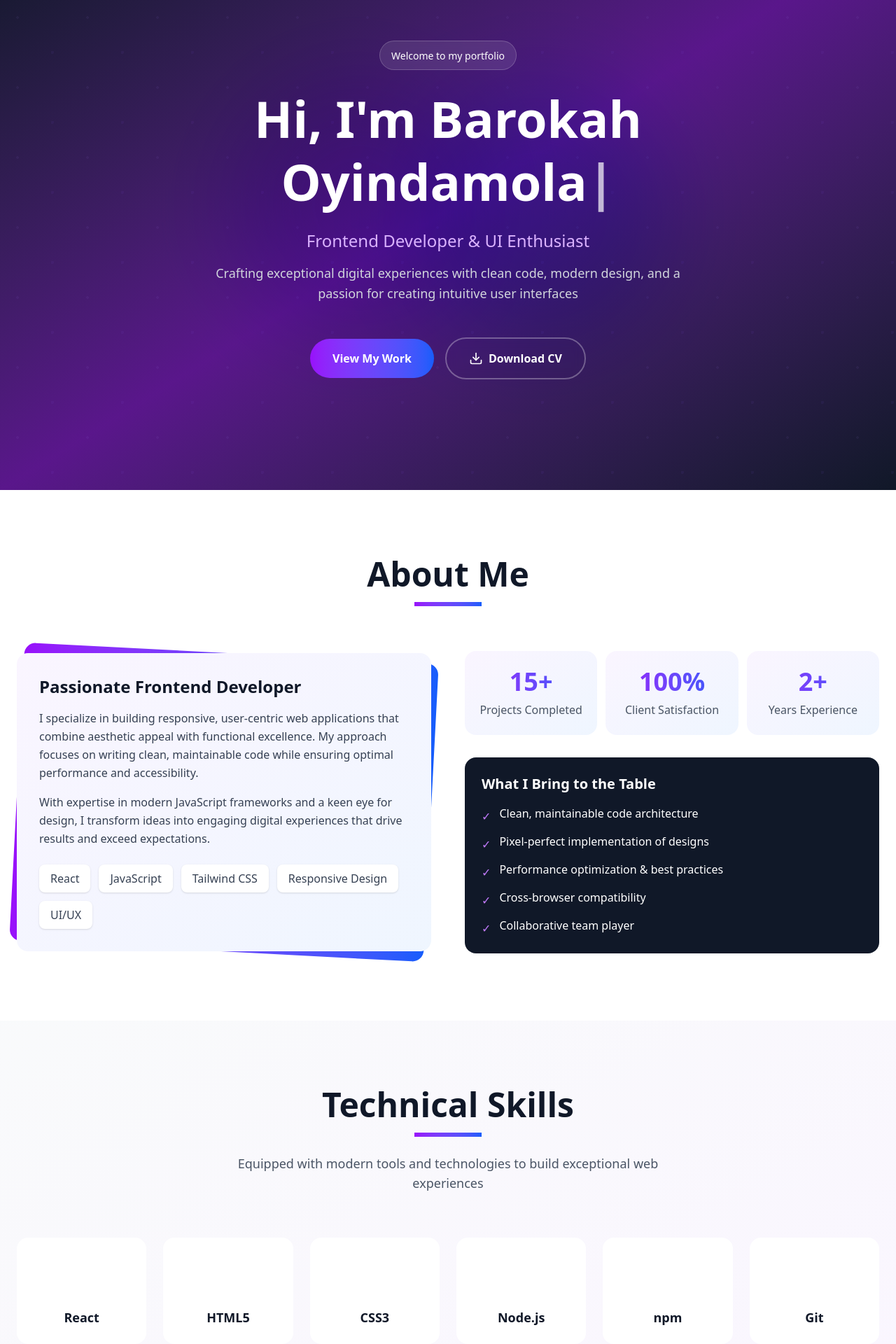
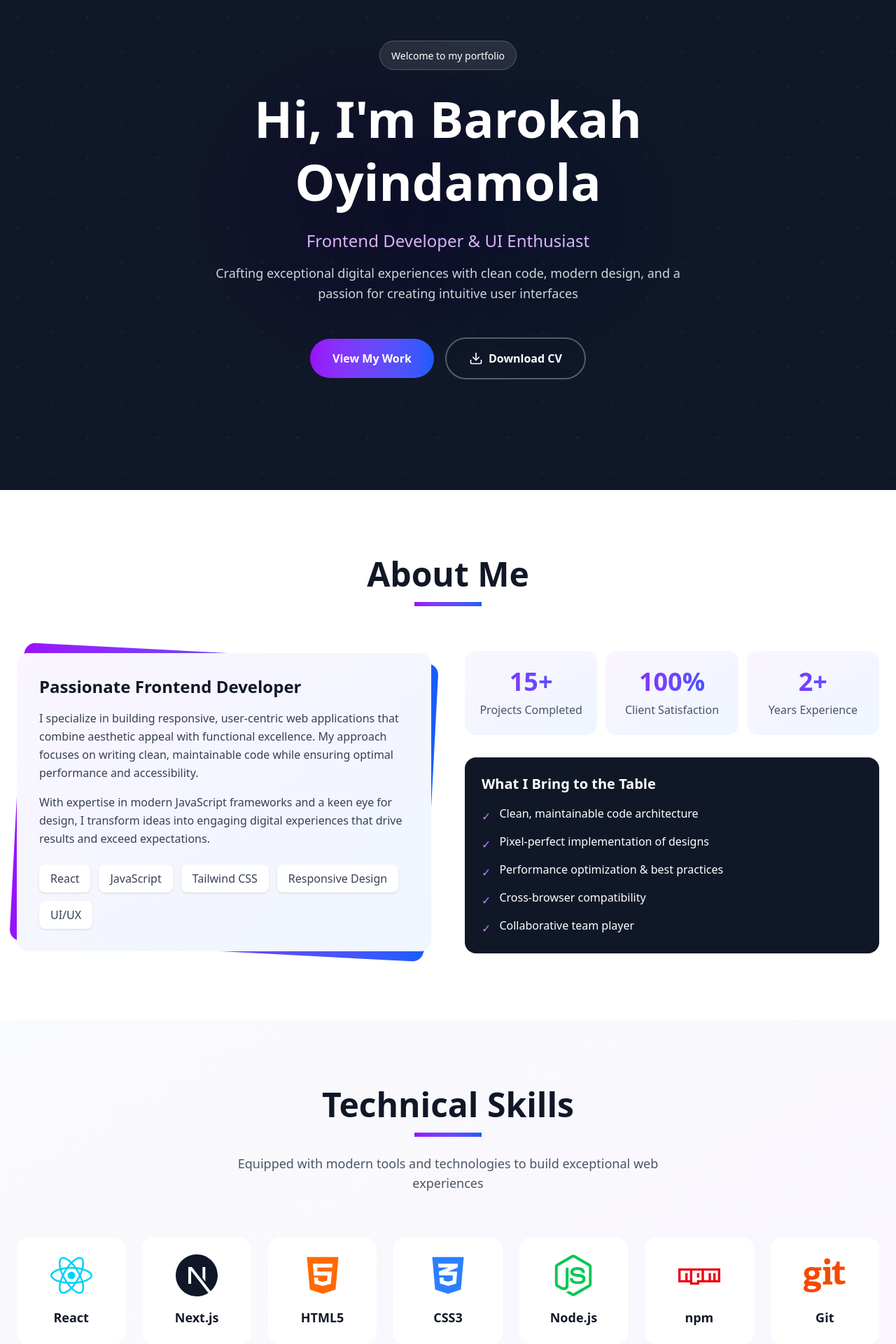
Before and after one commit to Barokah001/Barokah_Oyindamola, a React (Vite) app: page / in a window 1280 px wide. Shown: the part 100-2020 px from the top of the page at 70% size. Built offline with nearby package versions, Linux system fonts and the light colour scheme.

Commit message:
fix: fixed few styling errors

```diff
--- a/src/components/Contacts.jsx
+++ b/src/components/Contacts.jsx
@@ -60,7 +60,7 @@ const Contacts = () => {
   ];
 
   return (
-    <section id="contacts" ref={sectionRef} className="py-24 bg-white ">
+    <section id="contacts" ref={sectionRef} className="py-24 bg-gray-50">
       <div className="max-w-7xl mx-auto px-6">
         <div
           className={`text-center mb-16 transition-all duration-1000 ${
@@ -70,7 +70,7 @@ const Contacts = () => {
           <h2 className="text-5xl font-bold text-gray-900 mb-4">
             Let's Connect
           </h2>
-          <div className="w-24 h-1.5 bg-gray-900  mx-auto mb-6"></div>
+          <div className="w-24 h-1.5 bg-gray-900 mx-auto mb-6"></div>
           <p className="text-gray-600 text-lg max-w-2xl mx-auto">
             Have a project in mind or want to discuss opportunities? I'd love to
             hear from you!
@@ -134,7 +134,7 @@ const Contacts = () => {
         </div>
 
         <div
-          className={`mt-16 bg-gradient-to-r from-purple-600 to-blue-600 rounded-2xl p-12 text-center transition-all duration-1000 delay-600 ${
+          className={`mt-16 bg-purple-600 rounded-2xl p-12 text-center transition-all duration-1000 delay-600 ${
             isVisible ? "opacity-100 translate-y-0" : "opacity-0 translate-y-10"
           }`}
         >
@@ -155,4 +155,5 @@ const Contacts = () => {
     </section>
   );
 };
-export default Contacts
+
+export default Contacts;
--- a/src/components/HeroSection.jsx
+++ b/src/components/HeroSection.jsx
@@ -1,7 +1,22 @@
-import React from 'react'
-import TypewriterText from './TypewriterText';
-import Button from './Button';
+import React from 'react';
 import { ChevronDown, Download } from 'lucide-react';
+
+const TypewriterText = ({ text, speed = 80 }) => {
+  const [displayedText, setDisplayedText] = React.useState('');
+  const [currentIndex, setCurrentIndex] = React.useState(0);
+
+  React.useEffect(() => {
+    if (currentIndex < text.length) {
+      const timeout = setTimeout(() => {
+        setDisplayedText(prev => prev + text[currentIndex]);
+        setCurrentIndex(prev => prev + 1);
+      }, speed);
+      return () => clearTimeout(timeout);
+    }
+  }, [currentIndex, text, speed]);
+
+  return <span>{displayedText}</span>;
+};
 
 const HeroSection = () => {
   const scrollToProjects = () => {
@@ -11,7 +26,7 @@ const HeroSection = () => {
   return (
     <section
       id="hero"
-      className="relative min-h-screen flex items-center justify-center bg-gradient-to-br from-gray-900 via-purple-900 to-gray-900 overflow-hidden"
+      className="relative min-h-screen flex items-center justify-center bg-gray-900 overflow-hidden"
     >
       {/* Animated Background Pattern */}
       <div className="absolute inset-0 opacity-20">
@@ -78,4 +93,4 @@ const HeroSection = () => {
   );
 };
 
-export default HeroSection
+export default HeroSection;
--- a/src/components/SkillsSection.jsx
+++ b/src/components/SkillsSection.jsx
@@ -6,8 +6,8 @@ import {
   FaNodeJs,
   FaNpm,
   FaGit,
-
 } from "react-icons/fa";
+import { SiNextdotjs } from "react-icons/si";
 
 const SkillsSection = () => {
   const [isVisible, setIsVisible] = useState(false);
@@ -31,12 +31,13 @@ const SkillsSection = () => {
   }, []);
 
   const skills = [
-    { name: "React", icon: FaReact, color: "from-blue-400 to-cyan-400" },
-    { name: "HTML5", icon: FaHtml5, color: "from-orange-500 to-red-500" },
-    { name: "CSS3", icon: FaCss3Alt, color: "from-blue-500 to-blue-600" },
-    { name: "Node.js", icon: FaNodeJs, color: "from-green-500 to-green-600" },
-    { name: "npm", icon: FaNpm, color: "from-red-600 to-red-700" },
-    { name: "Git", icon: FaGit, color: "from-orange-600 to-red-600" },
+    { name: "React", icon: FaReact, color: "text-cyan-400" },
+    { name: "Next.js", icon: SiNextdotjs, color: "text-gray-900" },
+    { name: "HTML5", icon: FaHtml5, color: "text-orange-500" },
+    { name: "CSS3", icon: FaCss3Alt, color: "text-blue-500" },
+    { name: "Node.js", icon: FaNodeJs, color: "text-green-500" },
+    { name: "npm", icon: FaNpm, color: "text-red-600" },
+    { name: "Git", icon: FaGit, color: "text-orange-600" },
   ];
 
   return (
@@ -61,7 +62,7 @@ const SkillsSection = () => {
           </p>
         </div>
 
-        <div className="grid grid-cols-2 md:grid-cols-3 lg:grid-cols-6 gap-6">
+        <div className="grid grid-cols-2 md:grid-cols-3 lg:grid-cols-7 gap-6">
           {skills.map((skill, index) => {
             const Icon = skill.icon;
             return (
@@ -77,7 +78,7 @@ const SkillsSection = () => {
                 <div className="group bg-white rounded-2xl p-6 hover:shadow-2xl transition-all duration-300 hover:scale-105">
                   <div className="flex flex-col items-center">
                     <div
-                      className={`text-6xl mb-4 bg-gradient-to-r ${skill.color} bg-clip-text text-transparent transition-transform duration-300 group-hover:scale-110`}
+                      className={`text-6xl mb-4 ${skill.color} transition-transform duration-300 group-hover:scale-110`}
                     >
                       <Icon />
                     </div>
@@ -123,4 +124,5 @@ const SkillsSection = () => {
     </section>
   );
 };
+
 export default SkillsSection;
```
